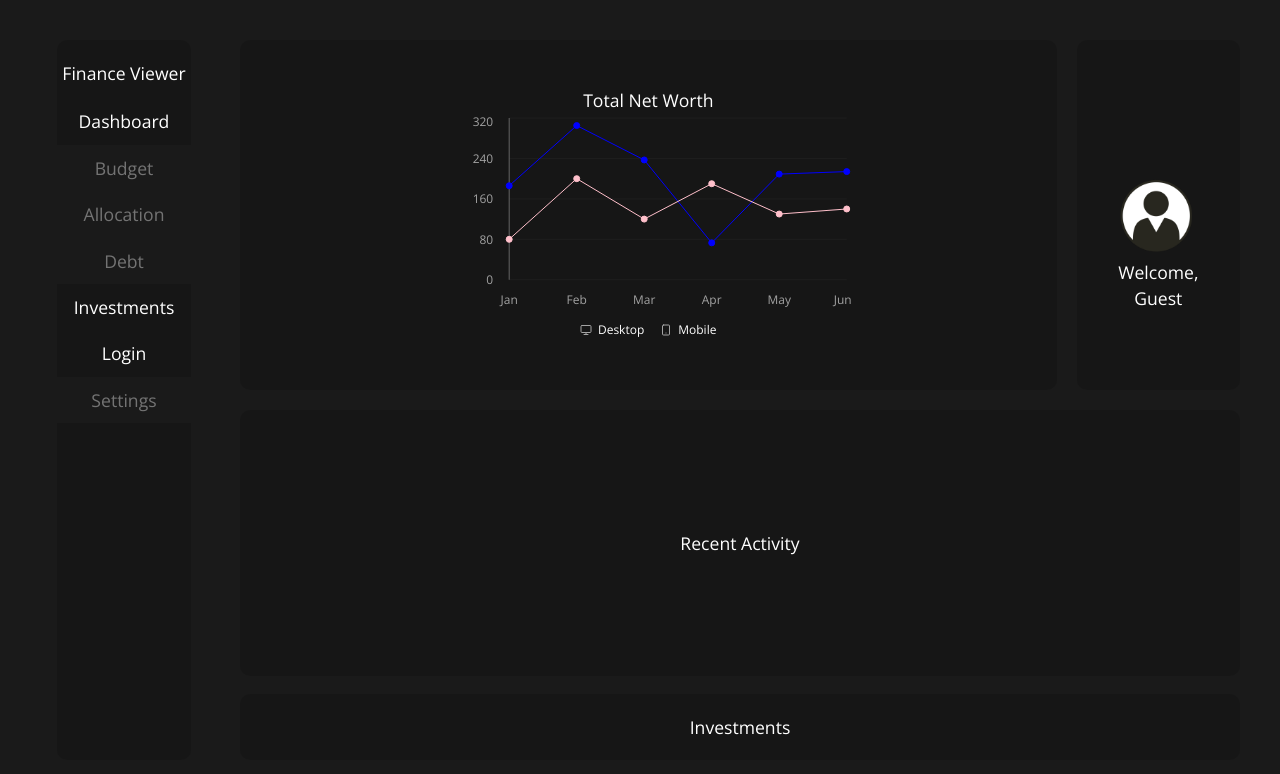
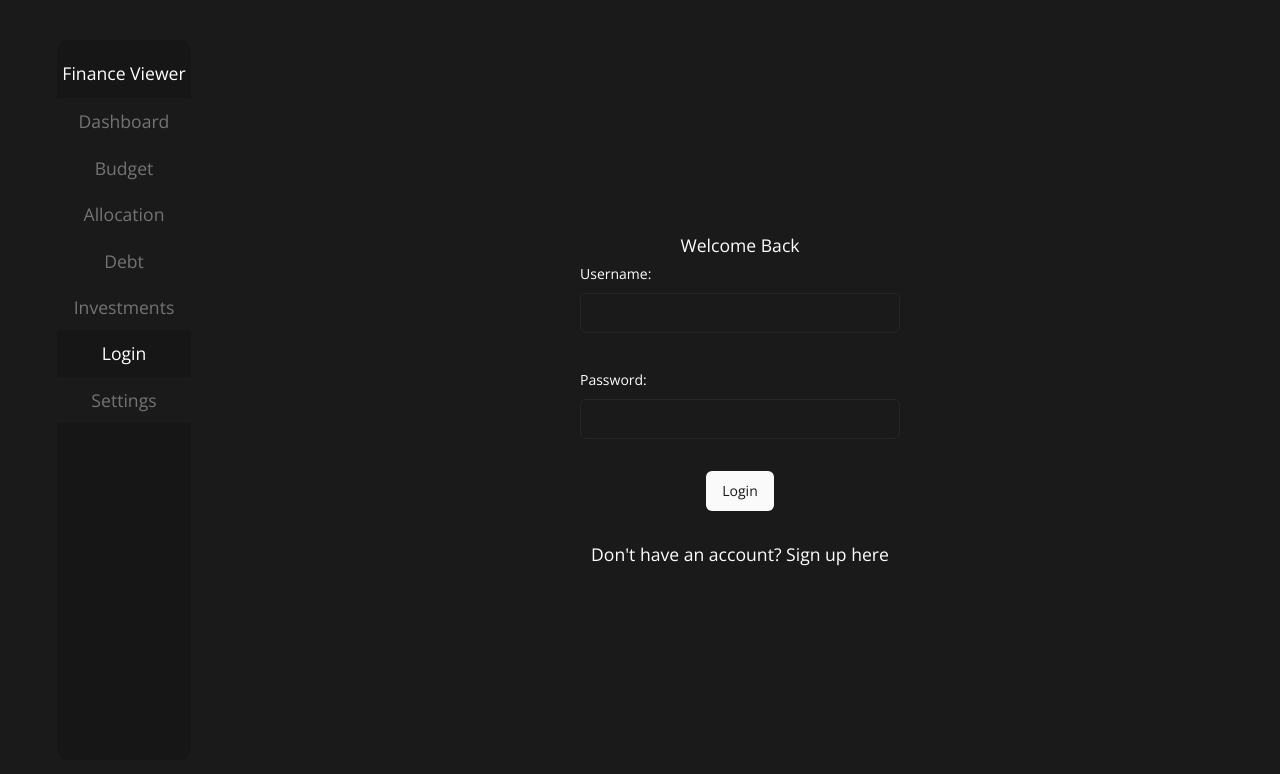
Before and after one commit to Nikoloz97/finance-viewer-v2, a Next.js app: page / in a window 1280 px wide. Shown: the top 774 px of the page. Built offline with nearby package versions, Linux system fonts and the light colour scheme.

Commit message:
Home now holds login page; investments  and dashboard options disabled as sidebar options until login

```diff
--- a/src/app/page.tsx
+++ b/src/app/page.tsx
@@ -1,5 +1,5 @@
-import Dashboard from "./dashboard/page";
+import Login from "./user/login/page";
 
 export default async function Home() {
-  return <Dashboard />;
+  return <Login />;
 }
--- a/src/app/sidebar.tsx
+++ b/src/app/sidebar.tsx
@@ -12,7 +12,9 @@ export default function Sidebar() {
       <div className="navbar">
         <h2 className="mt-5 mb-3">Finance Viewer</h2>
         <div className="navbar-options">
-          <Link href={"/"}>Dashboard</Link>
+          <Link className={user ? "" : "navbar-disabled"} href={"/dashboard"}>
+            Dashboard
+          </Link>
           <Link className="navbar-disabled" aria-disabled href={"/budget"}>
             Budget
           </Link>
@@ -22,7 +24,9 @@ export default function Sidebar() {
           <Link className="navbar-disabled" aria-disabled href={"/debt"}>
             Debt
           </Link>
-          <Link href={"/investments"}>Investments</Link>
+          <Link className={user ? "" : "navbar-disabled"} href={"/investments"}>
+            Investments
+          </Link>
           {user ? (
             <Link href={"/profile"}>Profile</Link>
           ) : (
--- a/src/app/user/login/page.tsx
+++ b/src/app/user/login/page.tsx
@@ -44,7 +44,7 @@ export default function Login() {
     const responseJson = await responseMessage(response);
 
     if (response.ok) {
-      router.push("/");
+      router.push("/dashboard");
       setUser(responseJson.user);
     }
     setIsLoading(false);
```
